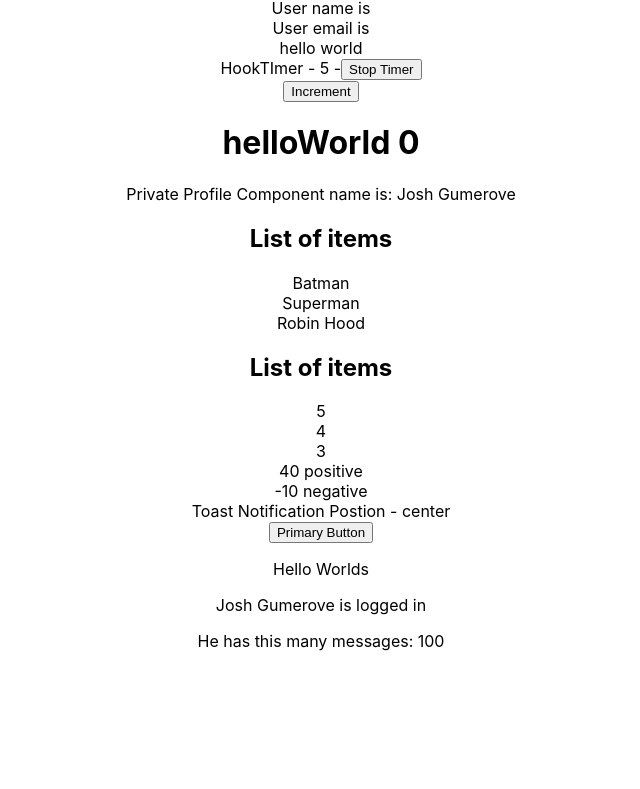
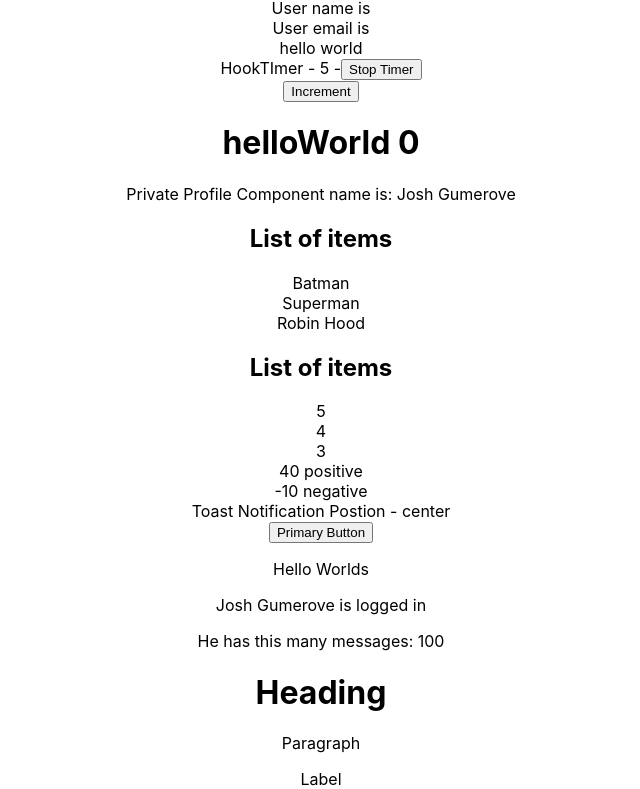
Before and after one commit to joshgumerove/react-typescript-demo, a React (Create React App) app: page / in a window 1280 px wide. Shown: the part 842-1631 px from the top of the page, without its empty margins (319-959 px from the left). Before the commit the page ends 1509 px from the top, so only its background shows below. Built offline with nearby package versions, Linux system fonts and the light colour scheme.

Commit message:
polymorphic components

```diff
--- a/src/App.tsx
+++ b/src/App.tsx
@@ -27,6 +27,7 @@
 import { Toast } from "./components/templateLiterals/Toast";
 import { CustomButton } from "./components/html/Button";
 import { CustomComponent } from "./components/html/CustomComponent";
+import { Text } from "./components/polymorphic/Text";
 
 function App() {
   const [value, setValue] = useState<string>("");
@@ -93,6 +94,15 @@
         name={"Josh Gumerove"}
         messageCount={100}
       />
+      <Text as="h1" size="lg">
+        Heading
+      </Text>
+      <Text as="p" size="md">
+        Paragraph
+      </Text>
+      <Text as="label" size="sm" color="secondary" htmlFor="someId">
+        Label
+      </Text>
     </div>
   );
 }
--- a/src/components/html/CustomComponent.tsx
+++ b/src/components/html/CustomComponent.tsx
@@ -1,4 +1,4 @@
-import React, { FC } from "react";
+import React from "react";
 import { Greet } from "../Greet";
 
 const CustomComponent = (props: React.ComponentProps<typeof Greet>) => {
--- /dev/null
+++ b/src/components/polymorphic/Text.tsx
@@ -0,0 +1,16 @@
+import React, { FC } from "react";
+import { TextProps } from "./TextProps";
+
+const Text = <E extends React.ElementType = "div">({
+  size,
+  color,
+  children,
+  as,
+}: TextProps<E>) => {
+  const Component = as || "div";
+  return (
+    <Component className-={`class-with-${size}-${color}`}>{children}</Component>
+  );
+};
+
+export { Text };
--- /dev/null
+++ b/src/components/polymorphic/TextProps.ts
@@ -0,0 +1,13 @@
+import React from "react";
+
+interface TextOwnProps<E extends React.ElementType> {
+  size?: "sm" | "md" | "lg";
+  color?: "primary" | "secondary";
+  children: React.ReactNode;
+  as?: E;
+}
+
+type TextProps<E extends React.ElementType> = TextOwnProps<E> &
+  Omit<React.ComponentProps<E>, keyof TextOwnProps<E>>;
+
+export type { TextProps };
```
